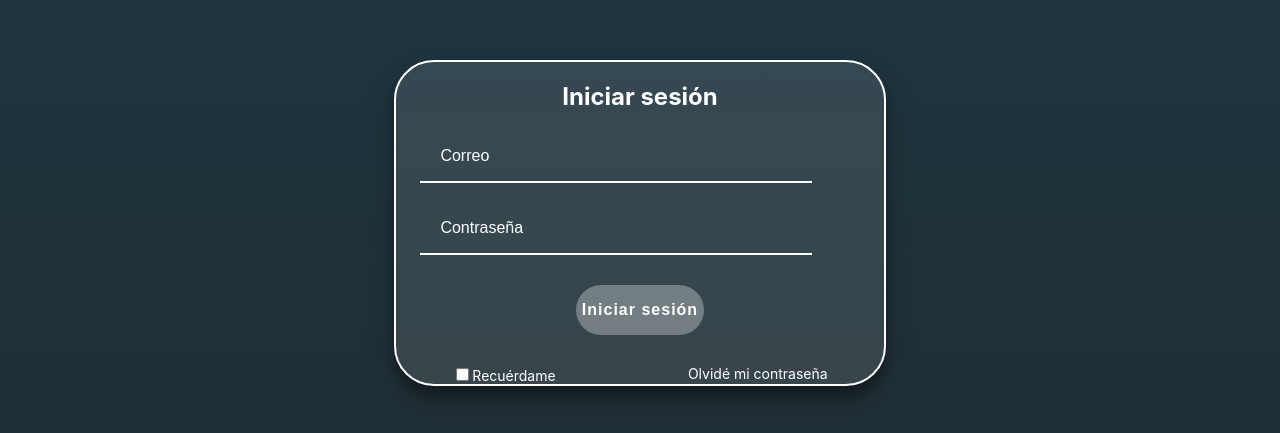
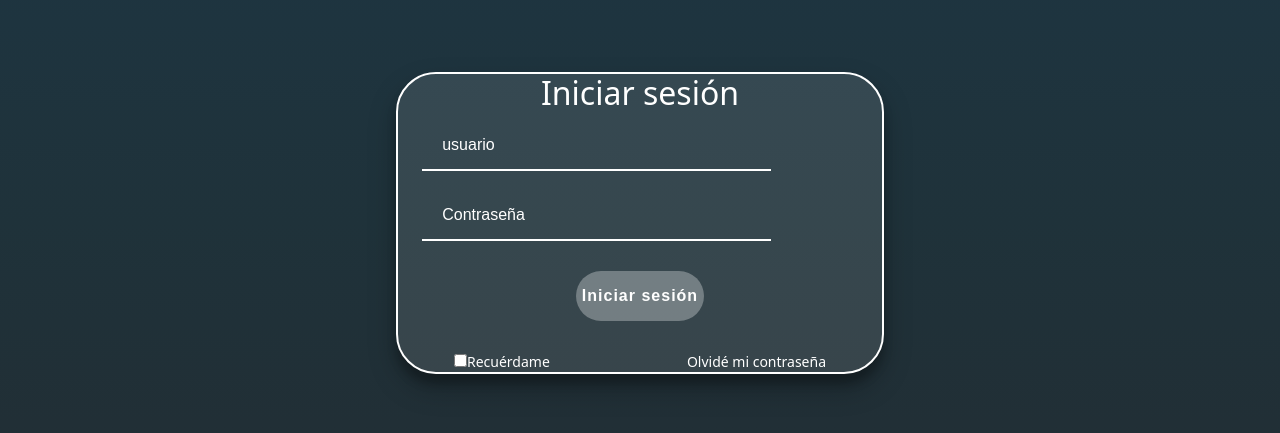
Before and after one commit to zurdozarazaga/cms, a React (Create React App) app: page / in a window 1280 px wide. Shown: the part 177-610 px from the top of the page. Built offline with nearby package versions, Linux system fonts and the light colour scheme; a web font is replaced by a local one.

Commit message:
login with interface verification and request get and post

```diff
--- a/package.json
+++ b/package.json
@@ -6,9 +6,12 @@
     "@testing-library/jest-dom": "^5.14.1",
     "@testing-library/react": "^11.2.7",
     "@testing-library/user-event": "^12.8.3",
+    "bootstrap": "^5.1.3",
     "react": "^17.0.2",
     "react-dom": "^17.0.2",
+    "react-hook-form": "^7.18.0",
     "react-scripts": "^4.0.3",
+    "reactstrap": "^9.0.0",
     "web-vitals": "^1.1.2"
   },
   "scripts": {
--- a/src/containers/Login.jsx
+++ b/src/containers/Login.jsx
@@ -1,18 +1,57 @@
 import React from 'react';
 import '../assets/styles/containers/Login.scss';
+
+import { useForm } from "react-hook-form";
+
 // import { FontAwesomeIcon } from '@fortawesome/react-fontawesome';
 // import { faGoogle, faFacebook } from '@fortawesome/free-brands-svg-icons';
 
-const Login = () => (
+const Login = () => {
+  const { register, handleSubmit, formState: { errors } } = useForm();
+  const onSubmit = (data, e) => {
+    console.log(data)
+    e.target.reset();
+  };
+
+  return (
     <section className='login'>
       <section className='login__container'>
         <div className='login_container--title'>
           <h2>Iniciar sesión</h2>
         </div>
-      <form className='login__container--form'>
-        <input className='input' type='text' placeholder='Correo' />
-        <input className='input' type='password' placeholder='Contraseña' />
-        <button className='button'>
+        <form className='login__container--form' onSubmit={handleSubmit(onSubmit)}>
+          <input
+            className='input'
+            type='text'
+            placeholder='usuario'
+            name='user'
+            {...register( 'user', {
+              required: {
+                value: true,
+                message: 'Usuario obligatorio'
+              }
+            })}
+          />
+          <span className="text-danger text-small d-block mb-2">
+            {errors.user &&  errors.user.message}
+          </span>
+          <input
+           className='input'
+           type='password'
+            placeholder='Contraseña'
+            name='password'
+            {...register( 'password', {
+              required: {
+                value: true,
+                message: 'Contraseña obligatoria'
+              }
+            })}
+
+          />
+          <span className="text-danger text-small d-block mb-2">
+            {errors.password &&  errors.password.message}
+          </span>
+          <button className='button' type='submit'>
             Iniciar sesión
           </button>
           <div className='login__container--remember-me'>
@@ -50,7 +89,8 @@ const Login = () => (
         </section> */}
       </section>
     </section>
-
   );
 
+};
+
 export default Login;
--- a/src/index.js
+++ b/src/index.js
@@ -2,6 +2,9 @@ import React from 'react';
 import ReactDOM from 'react-dom';
 import './index.css';
 import App from './routes/App';
+
+import 'bootstrap/dist/css/bootstrap.min.css';
+
 import reportWebVitals from './reportWebVitals';
 
 ReactDOM.render(
```
Also changed, not shown: 1 other file (tests, documents, lock files or other folders). Lines whose indentation alone changed are shown as unchanged.
